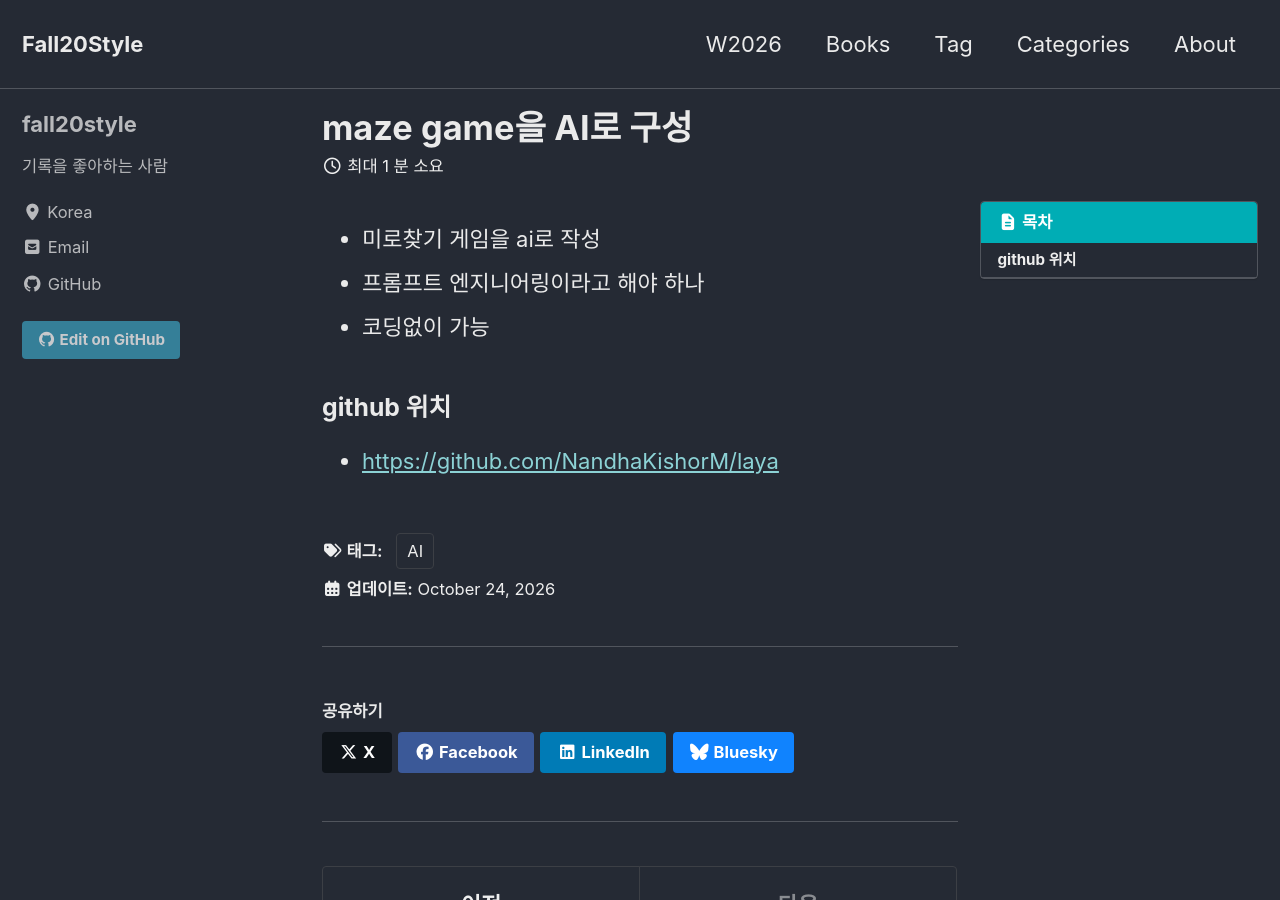
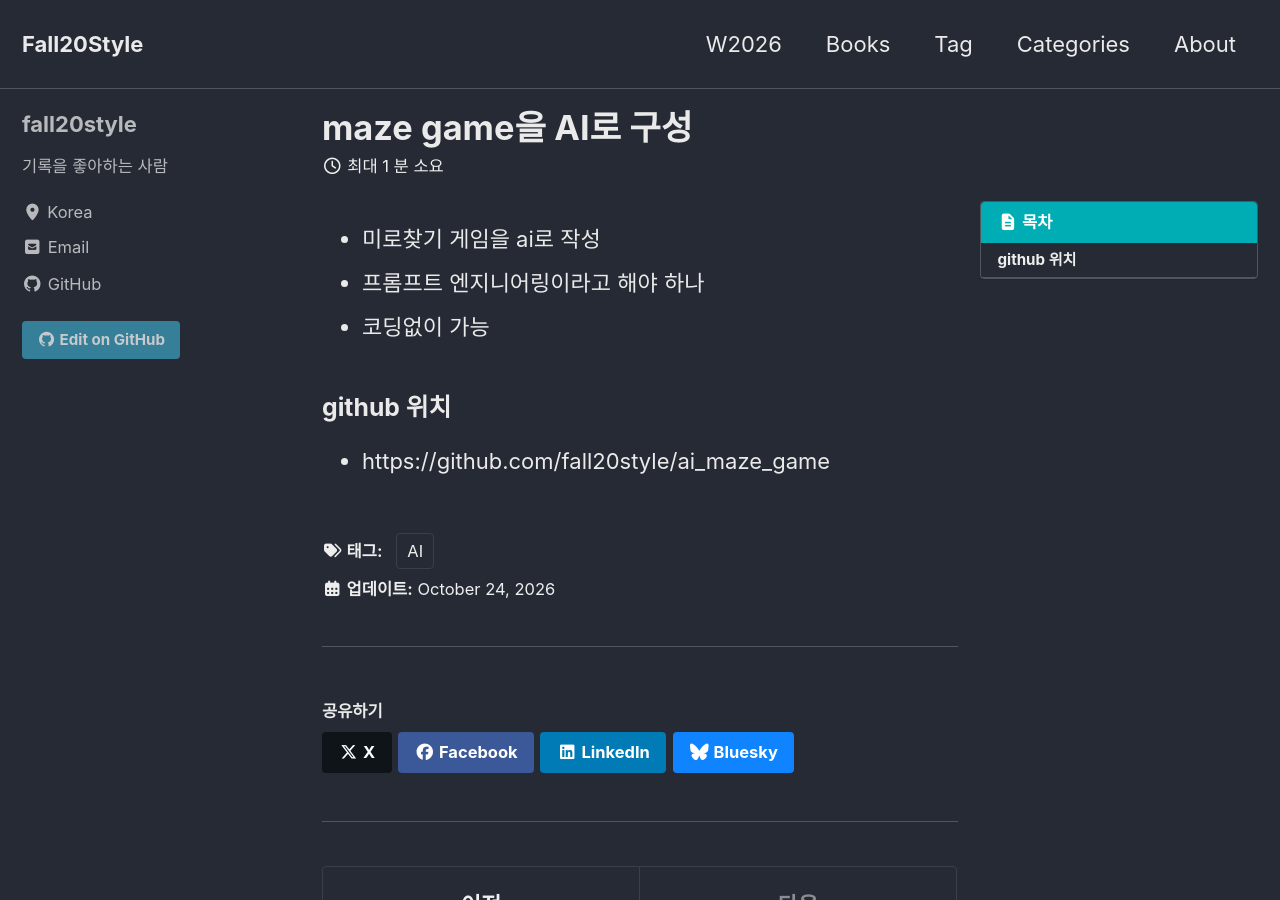
Before and after one commit to fall20style/fall20style.github.io, a Jekyll site: the page built from _posts/2026-10-24-maze-game-ai.md, in a window 1280 px wide and 900 px high. Built offline with Jekyll 4.4.1, drawn with Linux system fonts in a browser that asks for light colours; cached includes are drawn as plain includes; part of the change alters nothing that is shown.

Commit message:
Update 2026-10-24-maze-game-ai.md

```diff
--- a/_posts/2026-10-24-maze-game-ai.md
+++ b/_posts/2026-10-24-maze-game-ai.md
@@ -21,4 +21,4 @@ description: desc가 여기에
 - 코딩없이 가능
 
 ### github 위치
-- [https://github.com/NandhaKishorM/laya](https://github.com/fall20style/ai_maze_game)
+- https://github.com/fall20style/ai_maze_game
```
